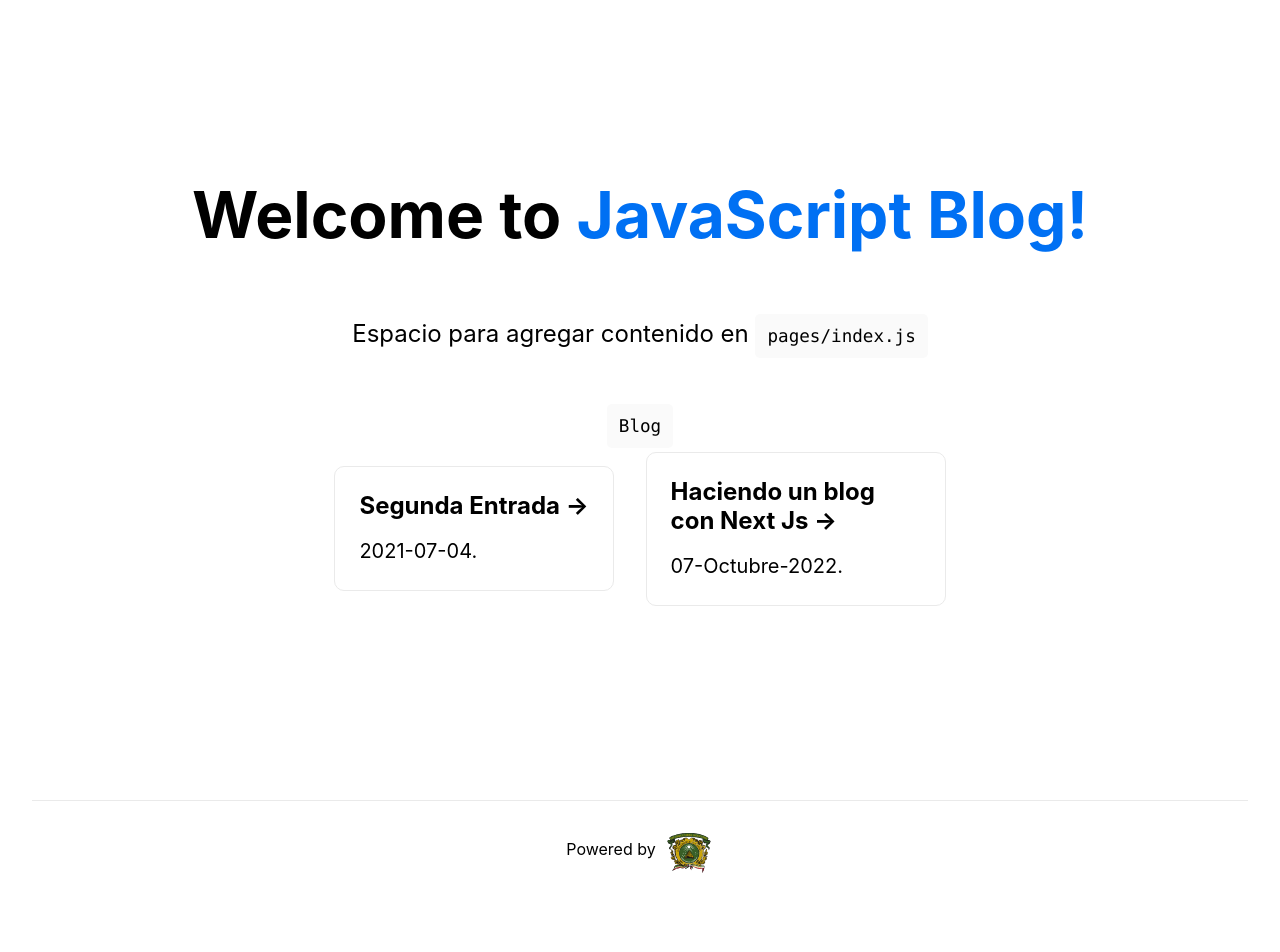
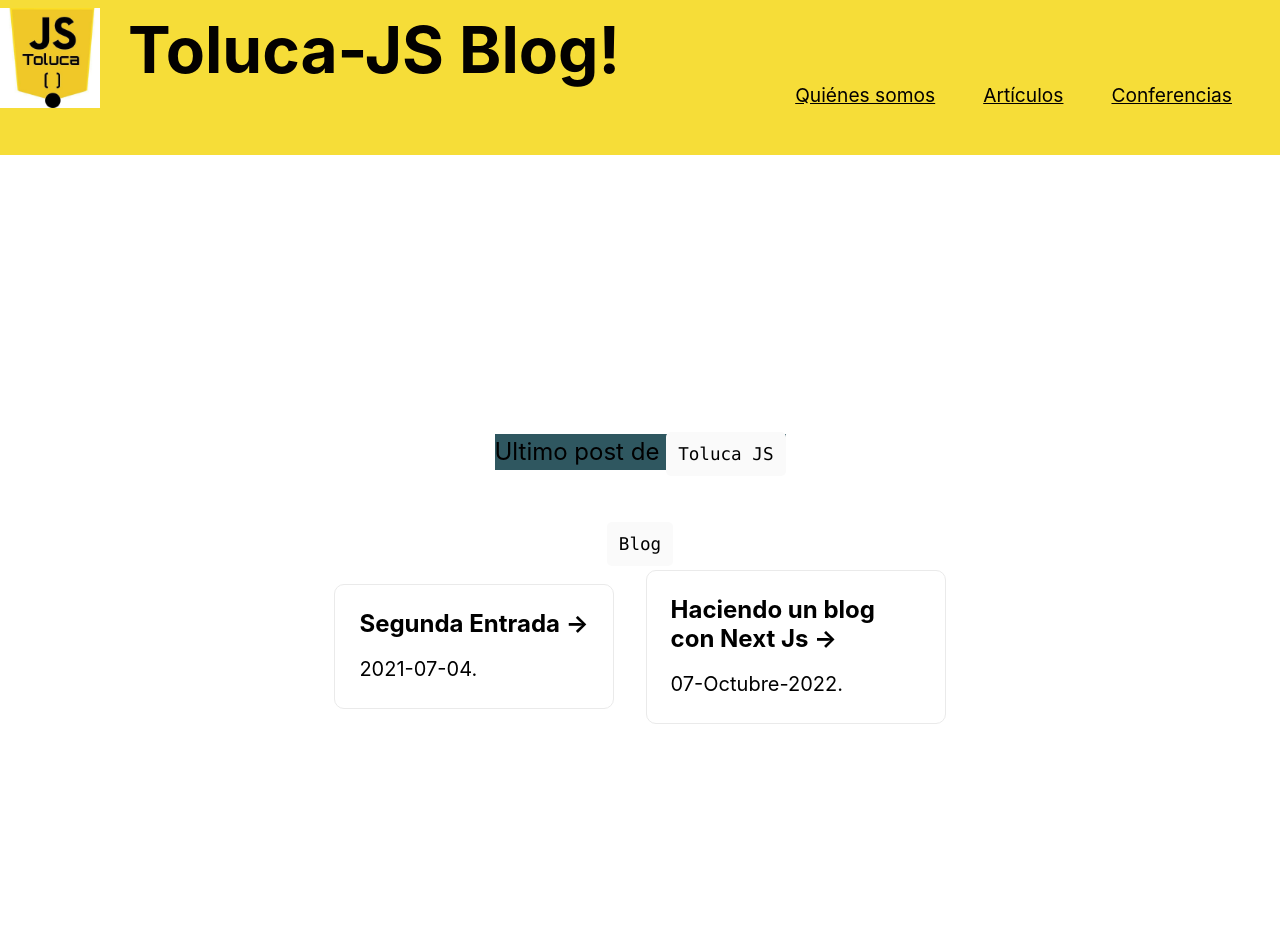
Before and after one commit to NeftaliGC/blog-javascriptmd, a Next.js app: page / in a window 1280 px wide. Shown: the top 952 px of the page. Before the commit the page ends 897 px from the top, so only its background shows below. Built offline with nearby package versions, Linux system fonts and the light colour scheme.

Commit message:
New header and footer - falta modificar la estructura main que contendra los articulos

```diff
--- a/components/footer.js
+++ b/components/footer.js
@@ -1,15 +1,15 @@
+import styles from '../styles/Home.module.css';
 import Image from 'next/image';
-import styles from '../styles/Home.module.css';
 
 export const Footer = () => {
-    return (
-      <footer className={styles.footer}>
-        <a href="https://www.uaemex.mx/" target="_blank" rel="noopener noreferrer">
-          Powered by{' '}
-          <span className={styles.logo}>
-            <Image src="/Logo_de_la_UAEMex.svg" alt="UAEMEX Logo" width={50} height={40} />
-          </span>
-        </a>
-      </footer>
-    );
-}
+  return (
+    <footer className={styles.footer}>
+      <div className={styles.logo}>
+        <Image src="/tolucaCup.jpg" alt="Toluca js" width={200} height={120} />
+      </div>
+      <div className={styles.container}>
+        <p>© 2023 Toluca JS. Un espacio de codigo abierto.</p>
+      </div>
+    </footer>
+  );
+};
--- /dev/null
+++ b/components/header.js
@@ -0,0 +1,40 @@
+import styles from '../styles/Home.module.css';
+
+import Image from 'next/image';
+import Link from 'next/link';
+
+export const Header = () => {
+  return (
+    <header className={styles.header}>
+      <div className={styles.logo}>
+        <Image src="/Tjs-Logo.jpg" alt="Toluca js" width={100} height={100} />
+      </div>
+      <div className={styles.headerTitle}>
+        <h1 >
+          <Link href="../pages/index.js">
+            <a>Toluca-JS Blog!</a>
+          </Link>
+        </h1>
+      </div>
+      <nav className={styles.nav}>
+        <ul className={styles.navList}>
+          <li>
+            <Link href="/quienes-somos">
+              <a>Quiénes somos</a>
+            </Link>
+          </li>
+          <li>
+            <Link href="/articulos">
+              <a>Artículos</a>
+            </Link>
+          </li>
+          <li>
+            <Link href="/conferencias">
+              <a>Conferencias</a>
+            </Link>
+          </li>
+        </ul>
+      </nav>
+    </header>
+  );
+};
--- a/pages/index.js
+++ b/pages/index.js
@@ -3,6 +3,7 @@ import styles from '../styles/Home.module.css';
 import { getAllFilesMetaData } from '../lib/mdx';
 import Link from 'next/link';
 import { Footer } from '../components/footer';
+import { Header } from '../components/header';
 
 export default function Home({ posts }) {
   return (
@@ -13,14 +14,14 @@ export default function Home({ posts }) {
         <link rel="icon" href="/favicon.ico" />
       </Head>
 
+      <Header/>
+
       <main className={styles.main}>
-        <h1 className={styles.title}>
-          Welcome to <a href=":blank">JavaScript Blog!</a>
-        </h1>
 
         <p className={styles.description}>
-          Espacio para agregar contenido en{' '}
-          <code className={styles.code}>pages/index.js</code>
+          Ultimo post de{' '}
+          <code className={styles.code}>Toluca JS</code>
+
         </p>
 
         <div className={styles.grid}>
--- a/styles/Home.module.css
+++ b/styles/Home.module.css
@@ -1,5 +1,61 @@
 .container {
-  padding: 0 2rem;
+  padding: 0 0rem;
+}
+
+.header {
+  background: #F6DD38;
+  display: flex;
+  flex-direction: column;
+  padding: 0rem 2rem 2rem 0rem;
+  margin: 0;
+
+  .nav {
+    display: flex;
+    justify-content: right;
+    margin-top: -4rem;
+
+  }
+
+  .navList {
+    list-style: none;
+    display: flex;
+    gap: 1rem;
+  }
+
+  .navList li {
+    margin: 0;
+  }
+
+  .navList li a {
+    font-size: 1.2rem;
+    color: #030100;
+    text-decoration: underline;
+    padding: 0.5rem 1rem;
+    border-radius: 4px;
+    transition: background-color 0.3s ease;
+  }
+
+  .navList li a:hover {
+    background-color: #D27C36;
+  }
+
+  .logo {
+    height: 2em;
+    margin: 0.5rem 0;
+    text-align: left;
+    width: fit-content;
+  }
+
+  .headerTitle {
+    color: #030100;
+    font-size: 2rem;
+    font-weight: 200;
+    margin-left: 8rem;
+    margin-top: -5rem;
+    width: fit-content;
+    height: fit-content;
+
+  }
 }
 
 .main {
@@ -13,12 +69,12 @@
 }
 
 .footer {
-  display: flex;
-  flex: 1;
-  padding: 2rem 0;
-  border-top: 1px solid #eaeaea;
-  justify-content: center;
   align-items: center;
+  width: 100%;
+  height: 200px;
+  position: relative;
+  background-color: #F6DD38;
+  color: #030100;
 }
 
 .footer a {
@@ -54,6 +110,7 @@
   margin: 4rem 0;
   line-height: 1.5;
   font-size: 1.5rem;
+  background-color: #2F5760;
 }
 
 .code {
@@ -103,11 +160,6 @@
   line-height: 1.5;
 }
 
-.logo {
-  height: 2em;
-  margin-left: 0.5rem;
-}
-
 @media (max-width: 600px) {
   .grid {
     width: 100%;
--- a/styles/globals.css
+++ b/styles/globals.css
@@ -21,6 +21,6 @@ a {
   }
   body {
     color: white;
-    background: black;
+    background: #030100;
   }
 }
```
Also changed, not shown: pages/Blog.js (+5 -9 lines), public/Tjs-Logo.jpg (added), public/tolucaCup.jpg (added).
